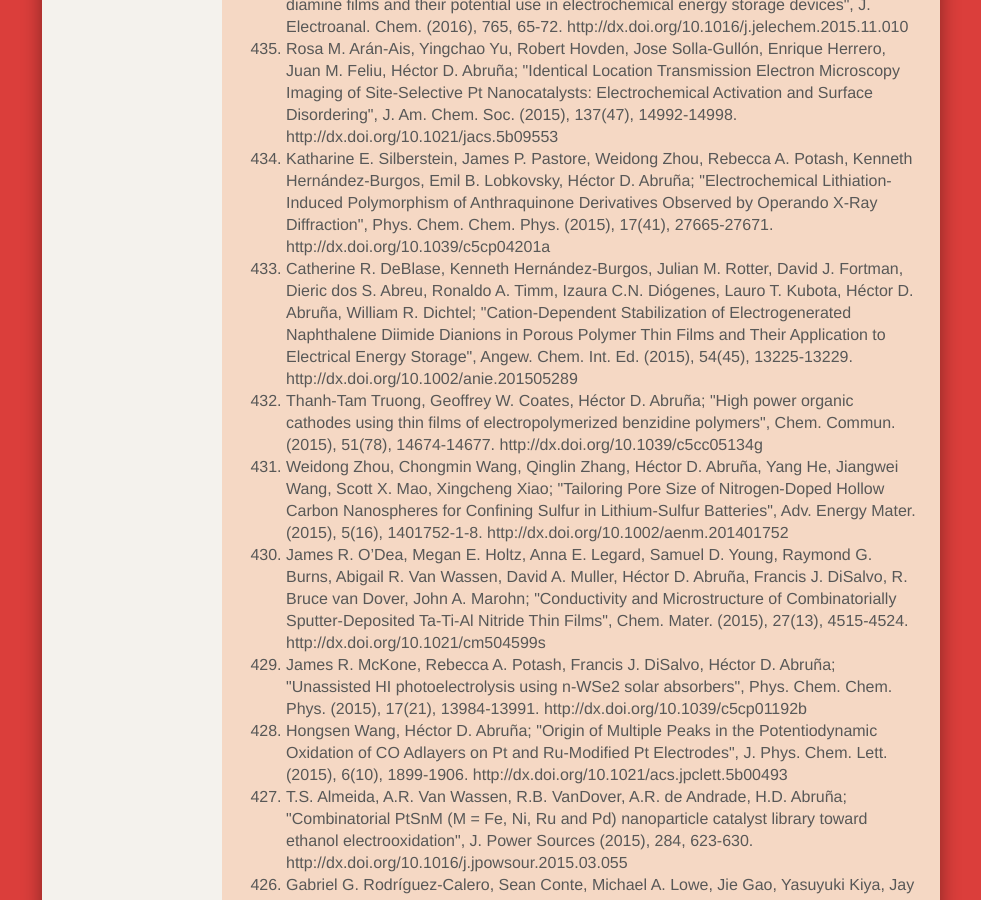
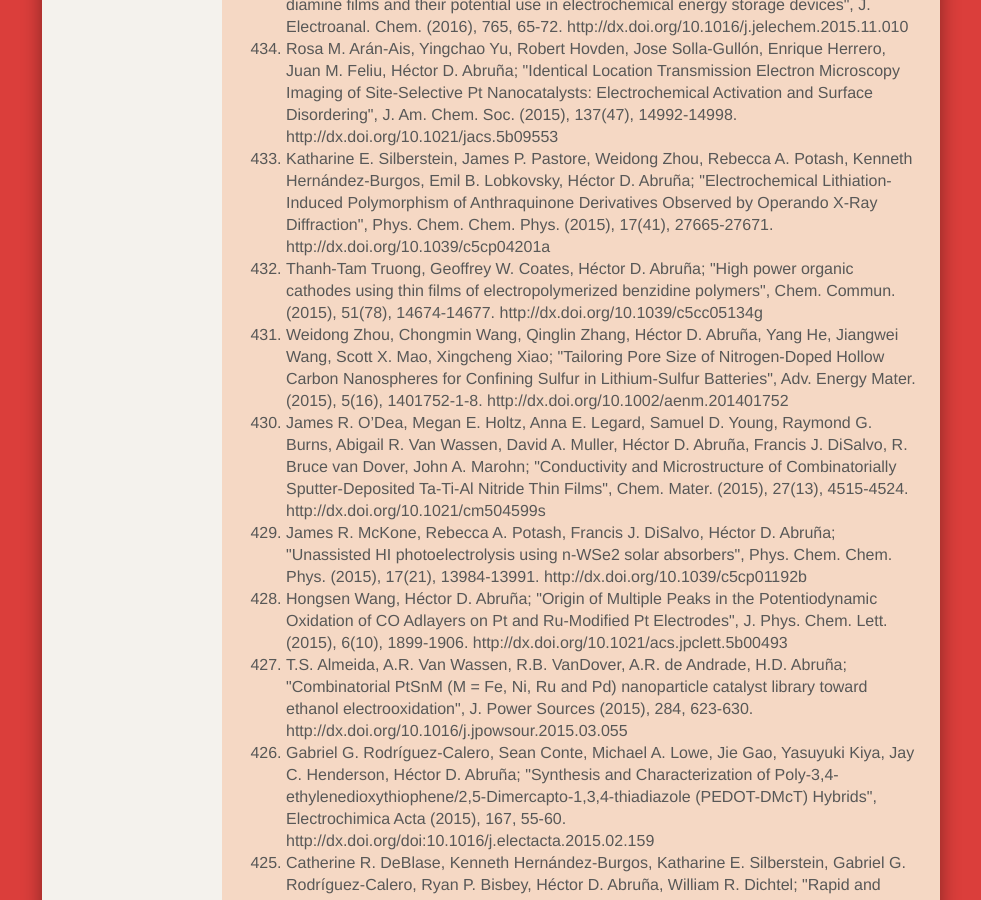
Before and after one commit to abruna/abruna.github.com, a Jekyll site: the page built from publications.html, in a window 1280 px wide and 900 px high, scrolled down 537 px. Shown: the whole window, without its empty margins (149-1130 px from the left). Built offline with Jekyll 4.4.1, drawn with Linux system fonts in a browser that asks for light colours; nearby versions of some CDN libraries.

Commit message:
Update publications.yml

```diff
--- a/_data/publications.yml
+++ b/_data/publications.yml
@@ -3,7 +3,7 @@
 - "Gabriel G. Rodríguez-Calero, Sean Conte, Michael A. Lowe, Stephen E. Burkhardt, Jie, Gao, Jimmy John, Kenneth Hernández-Burgos, Héctor D. Abruña; \"In situ electrochemical characterization of poly-3,4-ethylenedioxythiophene/tetraalkylphenylene diamine films and their potential use in electrochemical energy storage devices\", J. Electroanal. Chem. (2016), 765, 65-72. http://dx.doi.org/10.1016/j.jelechem.2015.11.010"
 - "Rosa M. Arán-Ais, Yingchao Yu, Robert Hovden, Jose Solla-Gullón, Enrique Herrero, Juan M. Feliu, Héctor D. Abruña; \"Identical Location Transmission Electron Microscopy Imaging of Site-Selective Pt Nanocatalysts: Electrochemical Activation and Surface Disordering\", J. Am. Chem. Soc. (2015), 137(47), 14992-14998.  http://dx.doi.org/10.1021/jacs.5b09553"
 - "Katharine E. Silberstein, James P. Pastore, Weidong Zhou, Rebecca A. Potash, Kenneth Hernández-Burgos, Emil B. Lobkovsky, Héctor D. Abruña; \"Electrochemical Lithiation-Induced Polymorphism of Anthraquinone Derivatives Observed by Operando X-Ray Diffraction\", Phys. Chem. Chem. Phys. (2015), 17(41), 27665-27671.  http://dx.doi.org/10.1039/c5cp04201a"
-- "Catherine R. DeBlase, Kenneth Hernández-Burgos, Julian M. Rotter, David J. Fortman, Dieric dos S. Abreu, Ronaldo A. Timm, Izaura C.N. Diógenes, Lauro T. Kubota, Héctor D. Abruña, William R. Dichtel; \"Cation-Dependent Stabilization of Electrogenerated Naphthalene Diimide Dianions in Porous Polymer Thin Films and Their Application to Electrical Energy Storage\", Angew. Chem. Int. Ed. (2015), 54(45), 13225-13229. http://dx.doi.org/10.1002/anie.201505289"
+
 - "Thanh-Tam Truong, Geoffrey W. Coates, Héctor D. Abruña; \"High power organic cathodes using thin films of electropolymerized benzidine polymers\", Chem. Commun. (2015), 51(78), 14674-14677. http://dx.doi.org/10.1039/c5cc05134g"
 - "Weidong Zhou, Chongmin Wang, Qinglin Zhang, Héctor D. Abruña, Yang He, Jiangwei Wang, Scott X. Mao, Xingcheng Xiao; \"Tailoring Pore Size of Nitrogen-Doped Hollow Carbon Nanospheres for Confining Sulfur in Lithium-Sulfur Batteries\", Adv. Energy Mater. (2015), 5(16), 1401752-1-8. http://dx.doi.org/10.1002/aenm.201401752"
 - "James R. O’Dea, Megan E. Holtz, Anna E. Legard, Samuel D. Young, Raymond G. Burns, Abigail R. Van Wassen, David A. Muller, Héctor D. Abruña, Francis J. DiSalvo, R. Bruce van Dover, John A. Marohn; \"Conductivity and Microstructure of Combinatorially Sputter-Deposited Ta-Ti-Al Nitride Thin Films\", Chem. Mater. (2015), 27(13), 4515-4524. http://dx.doi.org/10.1021/cm504599s"
```
